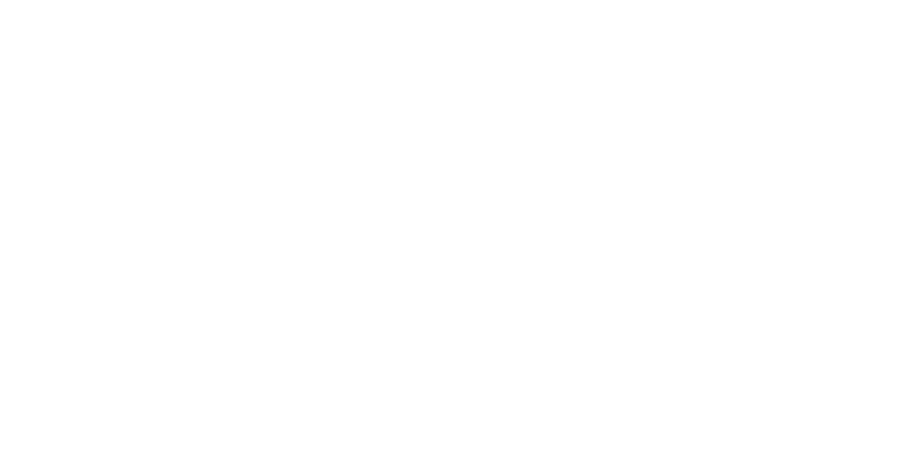
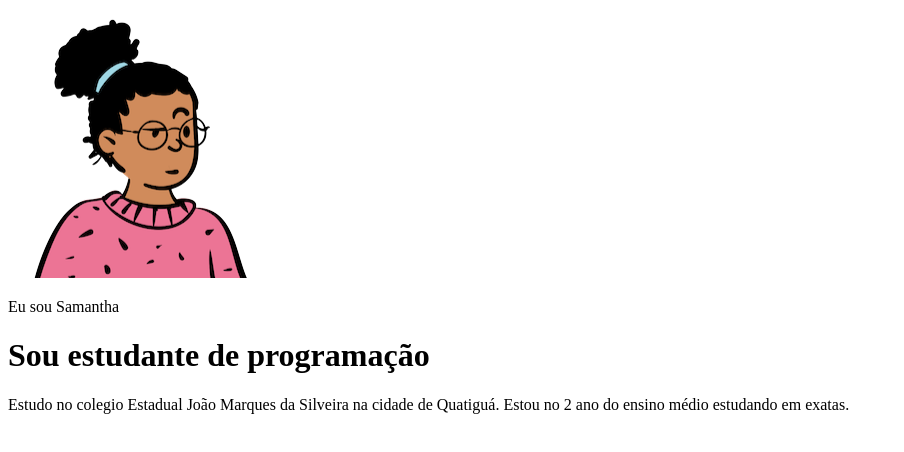
Before and after one commit to samanteigaa/projeto-1-trimestre, a plain HTML site: page index.html in a window 1280 px wide. Shown: the whole page, without its empty margins (0-904 px from the left). Drawn offline with Linux system fonts and the light colour scheme.

Commit message:
Add files via upload

```diff
--- a/index.html
+++ b/index.html
@@ -3,9 +3,13 @@
 <head>
     <meta charset="UTF-8">
     <meta name="viewport" content="width=device-width, initial-scale=1.0">
-    <title>Document</title>
+    <title>Portfólio</title>
+    <link rel="stylesheets" href="styles.css">
 </head>
 <body>
-
+    <img src="avatar-perfil.png" alt="avatar da fernanda">
+    <p>Eu sou Samantha</p>
+    <h1>Sou estudante de programação</h1>
+    <p>Estudo no colegio Estadual João Marques da Silveira na cidade de Quatiguá. Estou no 2 ano do ensino médio estudando em exatas.</p>
 </body>
 </html>
```
Also changed, not shown: 1 other file.
